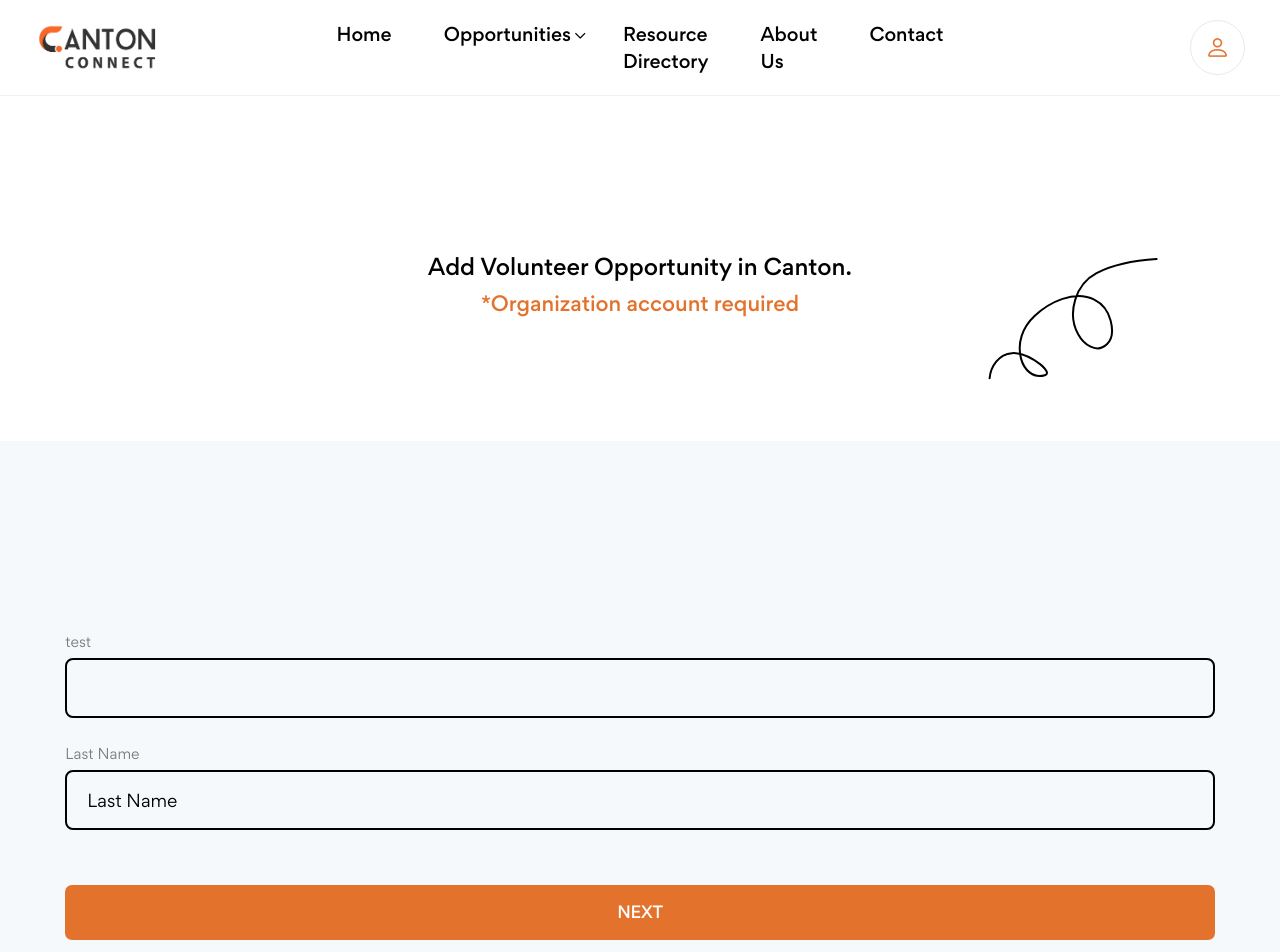
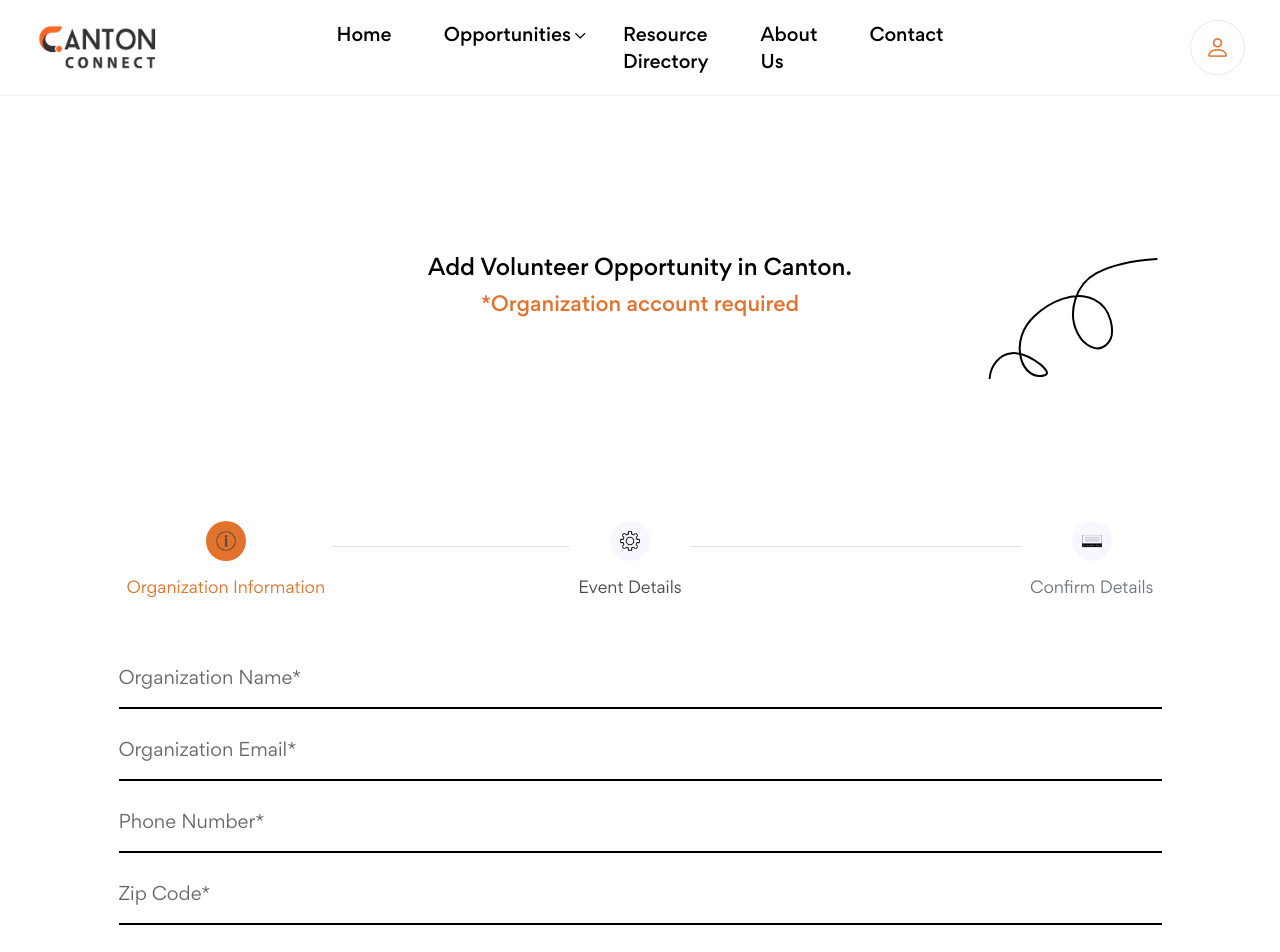
Before and after one commit to Canton-Community-Connect/Front-End, a Next.js app: page /opportunity/create in a window 1280 px wide. Shown: the top 952 px of the page. Built offline with nearby package versions, Linux system fonts and the light colour scheme.

Commit message:
- update create event form

```diff
--- a/components/header/DefaulHeader.jsx
+++ b/components/header/DefaulHeader.jsx
@@ -44,7 +44,7 @@ const DefaulHeader = () => {
           <div className="right-widget ms-auto d-flex align-items-center order-lg-3">
             {user && (
               <Link
-                href="/opportunity/create-event"
+                href="/opportunity/create"
                 className="btn-twentyOne fw-500 tran3s d-none d-lg-block me-3"
               >
                 Create Event
--- a/components/header/MainMenu.jsx
+++ b/components/header/MainMenu.jsx
@@ -81,7 +81,7 @@ const MainMenu = () => {
         <div className="mobile-content d-block d-lg-none">
           <div className="d-flex flex-column align-items-center justify-content-center mt-70">
             <Link
-              href="/opportunity/create-event"
+              href="/opportunity/create"
               className="btn-twentyOne fw-500 tran3s"
             >
               Create Event
--- a/components/opportunity/WizardFormFirstPage.jsx
+++ b/components/opportunity/WizardFormFirstPage.jsx
@@ -7,24 +7,63 @@ const WizardFormFirstPage = (props) => {
     const {handleSubmit} = props
     return (
         <form onSubmit={handleSubmit} className="user-data-form mt-40 lg-mt-30">
-            <div className="row">
+            <div className="mt-3 form-style-one">
                 <div className="col-12">
-                    <div className="input-group-meta mb-25">
-                        <label>test</label>
-                        <input name="firstName"  type="text" />
-
+                    <div className="input-group-meta form-group mb-10">
+                        <input
+                            type="text"
+                            placeholder="Organization Name*"
+                            name="name"
+                            required="required"
+                            data-error="Organization name is required."
+                        />
+                        <div className="help-block with-errors"/>
                     </div>
                 </div>
-               {/* <div className="col-12">
-                    <Field name="firstName" type="text" component={renderField} label="First Name"/>
-                </div>*/}
                 <div className="col-12">
-                    <Field name="lastName" type="text" component={renderField} label="Last Name"/>
+                    <div className="input-group-meta form-group mb-10">
+                        <input
+                            type="Organization Email"
+                            placeholder="Organization Email*"
+                            name="email"
+                            required="required"
+                            data-error="Valid email is required."
+                        />
+                        <div className="help-block with-errors"/>
+                    </div>
                 </div>
-                <div>
-                    <button type="submit" className="btn-twentyTwo w-100 fw-500 tran3s text-uppercase mt-30">Next</button>
+                <div className="col-12">
+                    <div className="input-group-meta form-group mb-10">
+                        <input
+                            type="Phone Number"
+                            placeholder="Phone Number*"
+                            name="phone"
+                            required="required"
+                            data-error="Valid phone number is required."
+                        />
+                        <div className="help-block with-errors"/>
+                    </div>
+                </div>
+
+
+                <div className="col-12">
+                    <div className="input-group-meta form-group mb-10">
+                        <input
+                            type="Zip Code"
+                            placeholder="Zip Code*"
+                            name="zipCode"
+                            required="required"
+                            data-error="Valid Zip Code is required."
+                        />
+                        <div className="help-block with-errors"/>
+                    </div>
                 </div>
             </div>
+
+            <div className="mt-3">
+                <button type="submit" className="btn-twentyTwo w-100 fw-500 tran3s text-uppercase mt-30">Next</button>
+            </div>
+
         </form>
     )
 }
--- a/components/opportunity/WizardFormThirdPage.jsx
+++ b/components/opportunity/WizardFormThirdPage.jsx
@@ -1,9 +1,10 @@
 import React from 'react'
-import { Field, reduxForm } from 'redux-form'
+import {Field, reduxForm} from 'redux-form'
 import validate from './validate'
-const colors = [ 'Red', 'Orange', 'Yellow', 'Green', 'Blue', 'Indigo', 'Violet' ]
 
-const renderColorSelector = ({ input, meta: { touched, error } }) => (
+const colors = ['Red', 'Orange', 'Yellow', 'Green', 'Blue', 'Indigo', 'Violet']
+
+const renderColorSelector = ({input, meta: {touched, error}}) => (
     <div>
         <select {...input}>
             <option value="">Select a color...</option>
@@ -14,28 +15,28 @@ const renderColorSelector = ({ input, meta: { touched, error } }) => (
 )
 
 const WizardFormThirdPage = (props) => {
-    const { handleSubmit, pristine, previousPage, submitting } = props
+    const {handleSubmit, pristine, previousPage, submitting} = props
     return (
-        <form onSubmit={handleSubmit}>
-            <div>
-                <label>Favorite Color</label>
-                <Field name="favoriteColor" component={renderColorSelector}/>
-            </div>
-            <div>
-                <label htmlFor="employed">Employed</label>
-                <div>
-                    <Field name="employed" id="employed" component="input" type="checkbox"/>
-                </div>
-            </div>
-            <div>
-                <label>Notes</label>
-                <div>
-                    <Field name="notes" component="textarea" placeholder="Notes"/>
-                </div>
-            </div>
-            <div>
-                <button type="button" className="previous" onClick={previousPage}>Previous</button>
-                <button type="submit" disabled={pristine || submitting} className="btn-twentyTwo w-100 fw-500 tran3s text-uppercase mt-30">Submit</button>
+        <form onSubmit={handleSubmit} className="user-data-form mt-40 lg-mt-30">
+            <div className="mt-3">Organization Information</div>
+            <div className="mt-3">Event Details</div>
+
+            <div className="wizard-buttons">
+
+                <button
+                    className="button btn-navigate-form-step btn-twentyOne fw-500 tran3s d-inline-block me-3"
+                    type="button"
+                    onClick={previousPage}
+                >
+                    Back
+                </button>
+                <button
+                    className="button btn-navigate-form-step btn-twentyOne fw-500 tran3s d-inline-block"
+                    type="submit"
+                    disabled={pristine || submitting}
+                >
+                    Finish
+                </button>
             </div>
         </form>
     )
--- a/components/portfolio/CallToAction.jsx
+++ b/components/portfolio/CallToAction.jsx
@@ -31,7 +31,7 @@ const CallToAction = () => {
                 We’r ready to help you. Our expert is here, just send a message.
               </p>
               <Link
-                href="/opportunity/create-event"
+                href="/opportunity/create"
                 className="btn-twenty fw-500 tran3s"
                 data-aos="fade-up"
                 data-aos-delay="300"
--- a/pages/opportunity/create.js
+++ b/pages/opportunity/create.js
@@ -73,14 +73,55 @@ class CreateEvent extends Component {
                     <div className="container"></div>
                     {/* End .container */}
 
-                    <div className="user-data-section">
+                    <div className="container">
                         <div className="row">
                             <div className="col-xl-11 m-auto">
-                                {page === 1 && <WizardFormFirstPage onSubmit={this.nextPage}/>}
-                                {page === 2 &&
-                                    <WizardFormSecondPage previousPage={this.previousPage} onSubmit={this.nextPage}/>}
-                                {page === 3 &&
-                                    <WizardFormThirdPage previousPage={this.previousPage} onSubmit={onSubmit}/>}
+                                <div id="multi-step-form-container">
+                                    <ul className="form-stepper form-stepper-horizontal text-center mx-auto pl-0">
+                                        <li
+                                            className = {(page === 1 ? 'form-stepper-active' : 'form-stepper-unfinished') + " text-center form-stepper-list"}
+                                        >
+                                            <a className="mx-2">
+                                              <span className="form-stepper-circle">
+                                                <span>
+                                                  <img src="/images/logo/Plogo11.png" alt="" width={95}/>
+                                                </span>
+                                              </span>
+                                                <div className="label">Organization Information</div>
+                                            </a>
+                                        </li>
+                                        <li
+                                            className = {(page === 2 ? 'form-stepper-active' : 'form-stepper-unfinished') + " text-center form-stepper-list"}
+                                        >
+                                            <a className="mx-2">
+              <span className="form-stepper-circle ">
+                <span>
+                  <img src="/images/logo/Plogo12.png" alt="" width={95}/>
+                </span>
+              </span>
+                                                <div className="label ">Event Details</div>
+                                            </a>
+                                        </li>
+                                        <li
+                                            className = {(page === 3 ? 'form-stepper-active' : 'form-stepper-unfinished') + " text-center form-stepper-list"}
+                                        >
+                                            <a className="mx-2">
+              <span className="form-stepper-circle text-muted">
+                <span>
+                  <img src="/images/logo/Plogo13.png" alt="" width={95}/>
+                </span>
+              </span>
+                                                <div className="label text-muted">Confirm Details</div>
+                                            </a>
+                                        </li>
+                                    </ul>
+                                    {page === 1 && <WizardFormFirstPage onSubmit={this.nextPage}/>}
+                                    {page === 2 &&
+                                        <WizardFormSecondPage previousPage={this.previousPage}
+                                                              onSubmit={this.nextPage}/>}
+                                    {page === 3 &&
+                                        <WizardFormThirdPage previousPage={this.previousPage} onSubmit={onSubmit}/>}
+                                </div>
                             </div>
                         </div>
                     </div>
```
Also changed, not shown: components/opportunity/EventForm.jsx (+53 -57 lines), components/opportunity/WizardFormSecondPage.jsx (+92 -14 lines).
